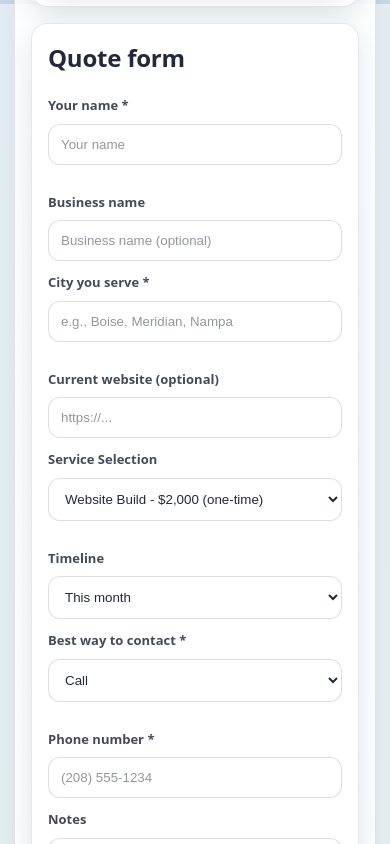
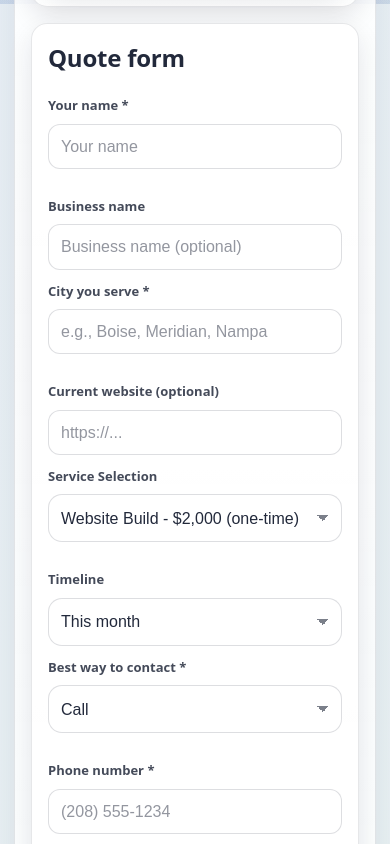
Before and after one commit to RubyxQube/rubyxqube, a React (Vite) app: page /quote in a window 390 px wide. Shown: the part 840-1684 px from the top of the page. Built offline with nearby package versions, Linux system fonts and the light colour scheme.

Commit message:
mobile view updates

```diff
--- a/src/styles.css
+++ b/src/styles.css
@@ -210,6 +210,39 @@ a:hover{ text-decoration: underline; text-decoration-color: rgba(15,23,42,0.25);
   border: 1px solid rgba(15,23,42,0.14);
   background: rgba(255,255,255,0.85);
   color: rgba(15,23,42,0.92);
+  outline: none;
+}
+
+/* Make <select> match inputs on iOS Safari */
+select,
+.input,
+.textarea{
+  font-size: 16px;           /* prevents iOS zoom + keeps consistent sizing */
+  line-height: 1.2;
+}
+
+select{
+  min-height: 48px;          /* same “visual height” as inputs */
+  padding: 12px 42px 12px 12px; /* extra right padding for chevron */
+  border-radius: 14px;
+  background-color: rgba(255,255,255,0.85);
+  appearance: none;
+  -webkit-appearance: none;
+  -moz-appearance: none;
+
+  /* draw a consistent chevron */
+  background-image:
+    linear-gradient(45deg, transparent 50%, rgba(15,23,42,0.55) 50%),
+    linear-gradient(135deg, rgba(15,23,42,0.55) 50%, transparent 50%);
+  background-position:
+    calc(100% - 18px) 50%,
+    calc(100% - 12px) 50%;
+  background-size: 6px 6px, 6px 6px;
+  background-repeat: no-repeat;
+}
+
+/* Some iOS versions need this to fully equalize */
+select:focus{
   outline: none;
 }
 
```
